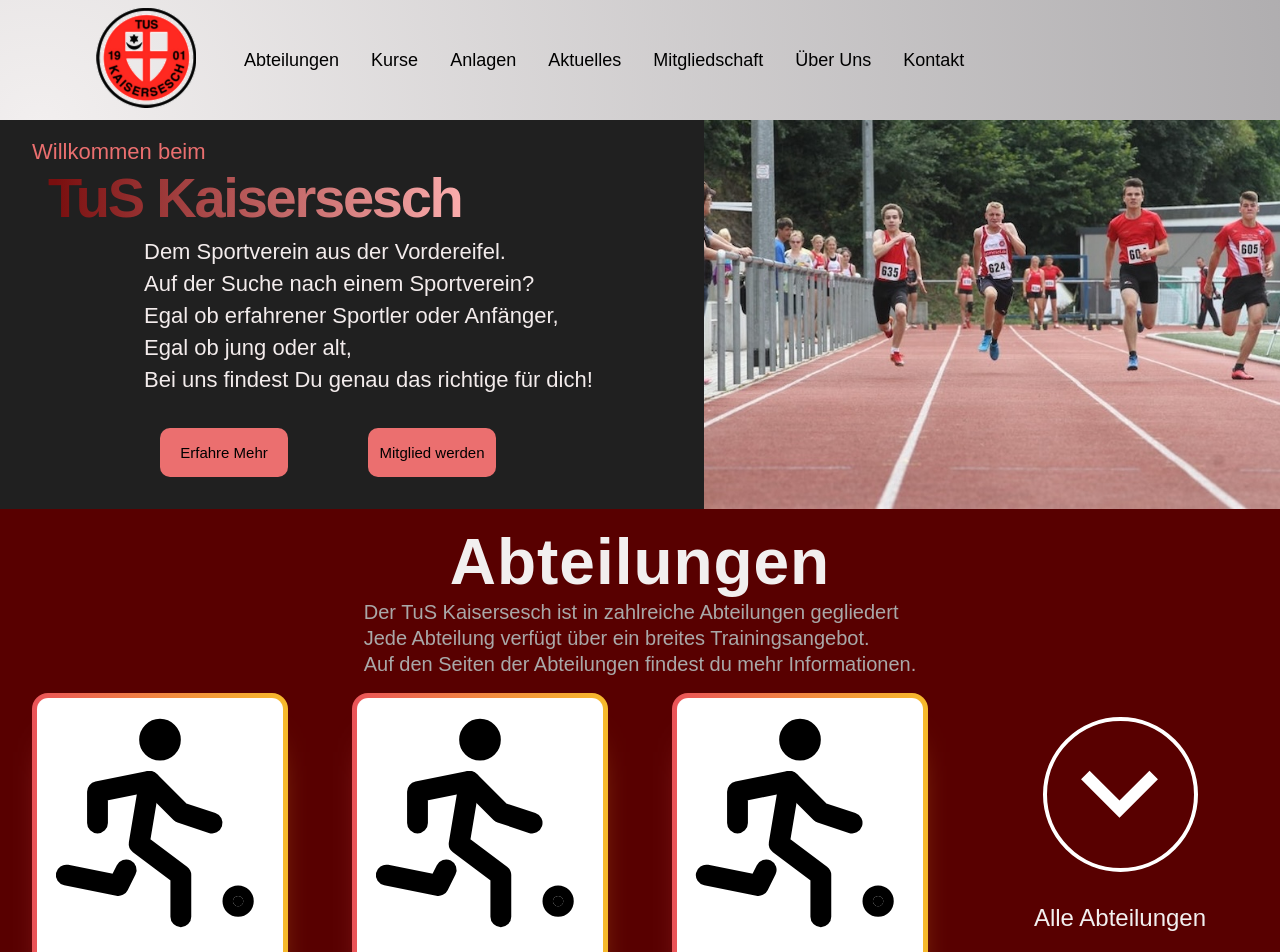
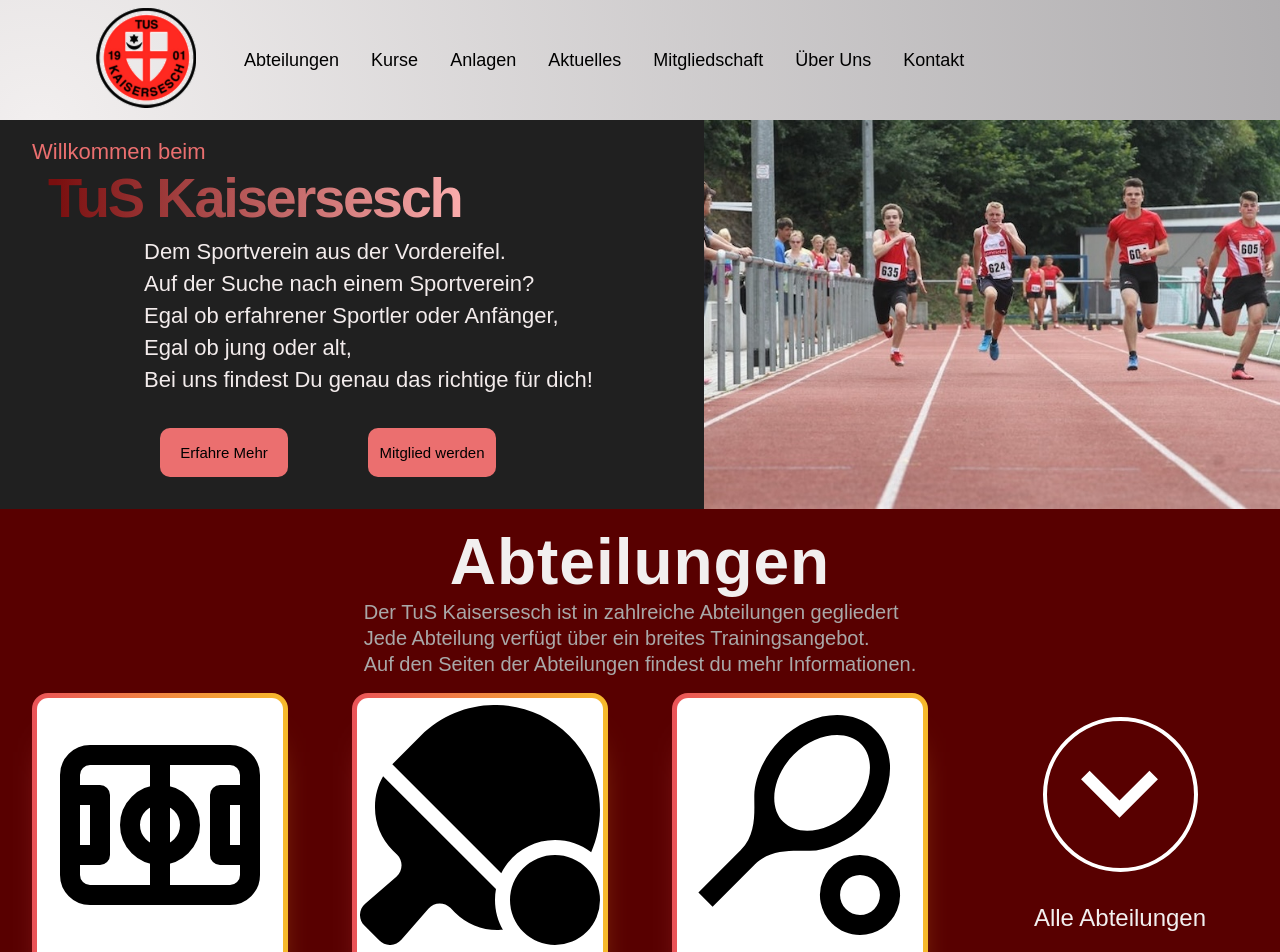
Before and after one commit to torachim/tus_new, a React (Create React App) app: page / in a window 1280 px wide. Shown: the top 952 px of the page. Built offline with nearby package versions, Linux system fonts and the light colour scheme.

Commit message:
Arbeit an Horizontaler Scrollbar begonnen

```diff
--- a/package.json
+++ b/package.json
@@ -6,6 +6,7 @@
     "@testing-library/jest-dom": "^5.17.0",
     "@testing-library/react": "^13.4.0",
     "@testing-library/user-event": "^13.5.0",
+    "framer-motion": "^11.0.20",
     "react": "^18.2.0",
     "react-dom": "^18.2.0",
     "react-icons": "^5.0.1",
--- /dev/null
+++ b/src/components/horizontalScroll/HorizontalScroll.jsx
@@ -0,0 +1,13 @@
+import { React, useRef } from 'react'
+import { motion, useTransform, useScroll } from 'framer-motion'
+import './HorizontalScroll.css'
+
+const HorizontalScroll = () => {
+  return (
+    <div>
+
+    </div>
+  )
+}
+
+export default HorizontalScroll
--- a/src/components/hovercard/Hovercard.css
+++ b/src/components/hovercard/Hovercard.css
@@ -40,7 +40,7 @@
 
 .card-top-image{
     color: black;
-    font-size: 250px;
+    font-size: 240px;
     position: absolute;
     margin-top: 2rem;
 }
--- a/src/components/hovercard/Hovercard.jsx
+++ b/src/components/hovercard/Hovercard.jsx
@@ -2,15 +2,15 @@
 import { TbPlayFootball } from 'react-icons/tb'
 import './Hovercard.css'
 
-const hovercard = () => {
+const hovercard = ({Bild, Link, ButtonText}) => {
   return (
     <div className='card-background'>
         <div className='card-info'>
             <div className='card-top-image'>
-                <TbPlayFootball />
+                {Bild}
             </div>
             <div className='card-info-button'>
-                <button type='button'><a href='#Fußball'>Fußball</a></button>
+                <button type='button'><a href={Link}>{ButtonText}</a></button>
             </div>
         </div>
     </div>
--- a/src/components/index.js
+++ b/src/components/index.js
@@ -5,3 +5,4 @@
 export { default as Navbar} from './navbar/Navbar';
 export { default as Cardcontent} from './cardcontent/Cardcontent';
 export {default as Hovercard} from './hovercard/Hovercard'
+export {default as HorizontalScroll} from './horizontalScroll/HorizontalScroll'
--- a/src/containers/abteilungen/Abteilungen.jsx
+++ b/src/containers/abteilungen/Abteilungen.jsx
@@ -3,9 +3,12 @@
 import { RiArrowUpSLine, RiArrowDownSLine } from 'react-icons/ri'
 import { Cardcontent } from '../../components'
 import { Hovercard } from '../../components'
-import Fußballtest from '../../assets/fußball.jpeg'
-import Turnentest from '../../assets/turnentest.jpg';
-import Leichtathletiktest from '../../assets/leichtathletiktest.jpg';
+import { TbPlayFootball, TbRun, TbPlayBasketball, TbPlayHandball, TbPlayVolleyball, TbSoccerField} from 'react-icons/tb'
+import { MdSportsGymnastics, MdSportsKabaddi, MdSportsTennis } from 'react-icons/md'
+import { FaTableTennisPaddleBall } from "react-icons/fa6";
+
+
+
 
 const Abteilungen = () => {
 
@@ -20,9 +23,9 @@
            Auf den Seiten der Abteilungen findest du mehr Informationen.</p>
       </div>
       <div className='tus_abteilungen_cardcontent'>
-          <Hovercard />
-          <Hovercard />
-          <Hovercard />
+          <Hovercard Bild={<TbSoccerField/>}  Link={'#Fußball'} ButtonText={'Fußball'} />
+          <Hovercard Bild={<FaTableTennisPaddleBall />}  Link={'#Leichtathletik'} ButtonText={'Leichtathletik'} />
+          <Hovercard Bild={<MdSportsTennis/>}  Link={'#Turnen'} ButtonText={'Turnen'} />
           <div className = 'arrow-card'>
             <div className = 'circle-arrow'>
               {toggleMenu
```
Also changed, not shown: src/components/horizontalScroll/HorizontalScroll.css (added), 1 other file (tests, documents, lock files or other folders).
